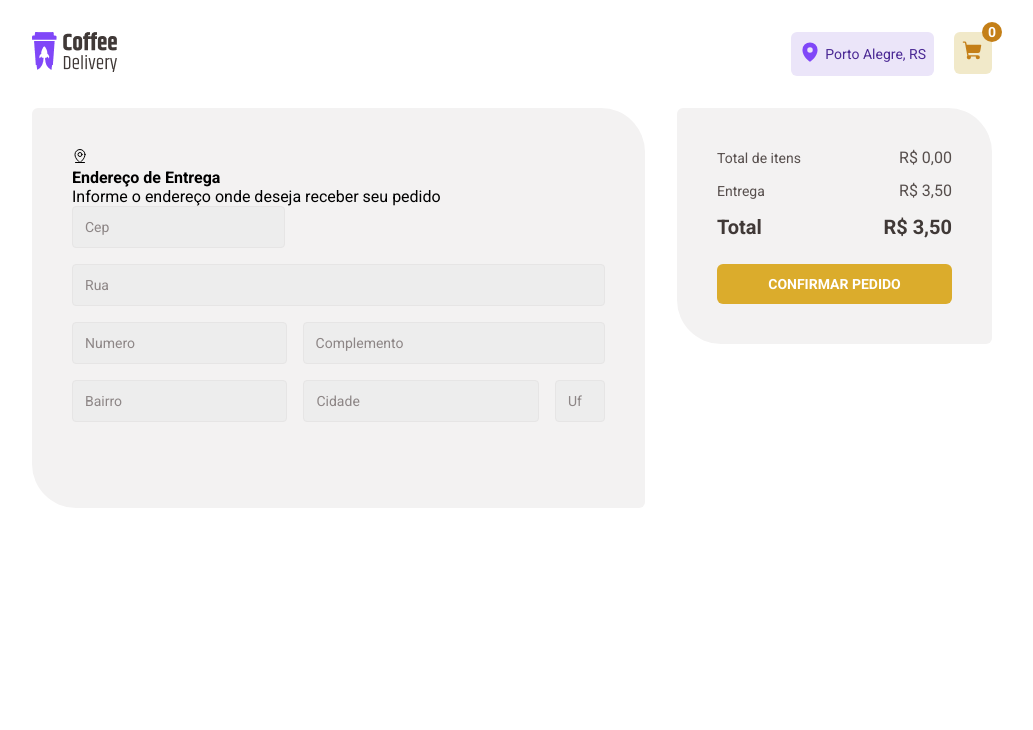
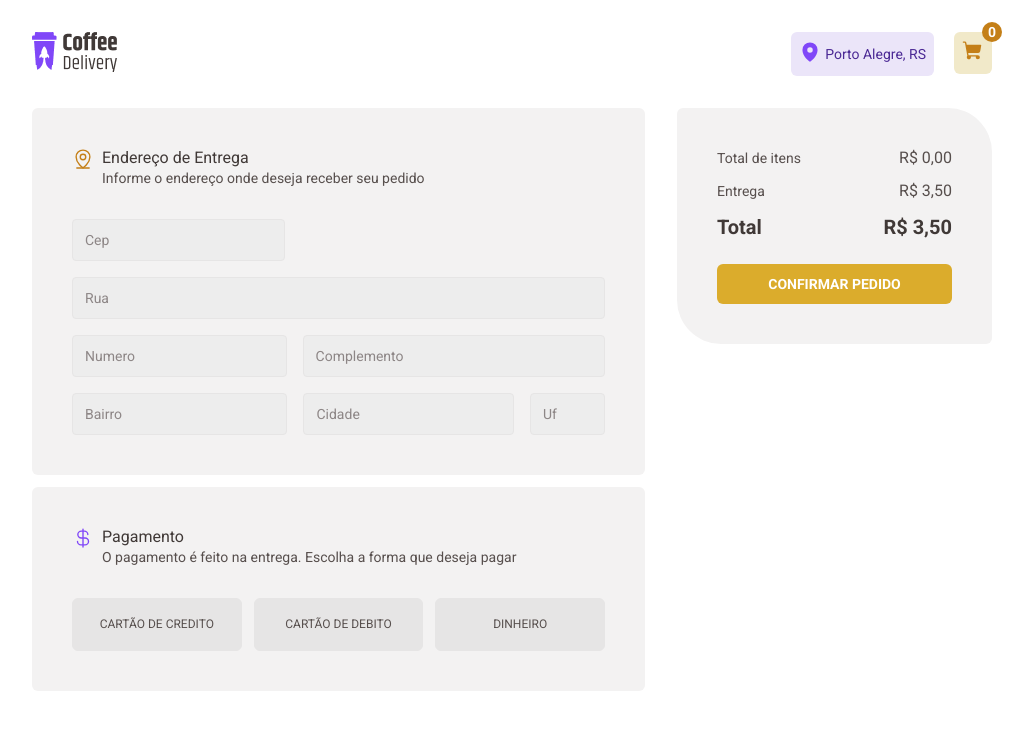
Before and after one commit to Du-devBR/rocketseatDesafio-Coffee-delivery, a React (Vite) app in the folder coffeeDelivery/: page /checkout in a window 1280 px wide. Shown: the top 730 px of the page, without its empty margins (128-1161 px from the left). Built offline with nearby package versions, Linux system fonts and the light colour scheme.

Commit message:
feat: finalizado estilização forms

```diff
--- a/coffeeDelivery/src/components/Forms/components/Address/index.tsx
+++ b/coffeeDelivery/src/components/Forms/components/Address/index.tsx
@@ -1,16 +1,18 @@
 import { MapPinLine } from "phosphor-react";
-import { ContainerAddress, ContainerComplement, Street, ZipCode, FormContainer, StyledInput, Number, Complement, ContainerComplementAddress, Region, City, StateCode } from "./style";
+import { ContainerAddress, ContainerComplement, Street, ZipCode, FormContainer, StyledInput, Number, Complement, ContainerComplementAddress, Region, City, StateCode, HeaderContainer, SubtitleContainer, IconLocation } from "./style";
 
 export function Address(){
   return(
     <ContainerAddress>
-      <header>
-        <MapPinLine  />
-        <div>
+      <HeaderContainer>
+        <IconLocation>
+          <MapPinLine size={22} />
+        </IconLocation>
+        <SubtitleContainer>
           <strong>Endereço de Entrega</strong>
           <p>Informe o endereço onde deseja receber seu pedido</p>
-        </div>
-      </header>
+        </SubtitleContainer>
+      </HeaderContainer>
       <FormContainer>
         <ZipCode>
           <StyledInput type="text" placeholder="Cep" />
--- a/coffeeDelivery/src/components/Forms/components/Address/style.ts
+++ b/coffeeDelivery/src/components/Forms/components/Address/style.ts
@@ -4,7 +4,41 @@ export const ContainerAddress = styled.div`
   display: flex;
   flex-direction: column;
   width: 100%;
+  gap: 2rem;
   padding: 2.5rem;
+  background: ${props => props.theme["base-card"]};
+  border-radius: 0.375rem;
+  margin-bottom: 0.75rem;
+`
+
+export const HeaderContainer = styled.header`
+  display: flex;
+  align-items: flex-start;
+  gap: 0.5rem;
+
+`
+
+export const IconLocation = styled.span`
+  color: ${props => props.theme["yellow-dark"]};
+`
+
+export const SubtitleContainer = styled.div`
+  display: flex;
+  flex-direction: column;
+
+  strong {
+    line-height: 130%;
+    font-weight: 400;
+    font-size: ${props => props.theme.font_roboto["Text M"]};
+    color: ${props => props.theme["base-subtitle"]};
+  }
+
+  p {
+    line-height: 130%;
+    font-weight: 400;
+    font-size: ${props => props.theme.font_roboto["Text S"]};
+    color: ${props => props.theme["base-text"]};
+  }
 `
 
 export const FormContainer = styled.div`
@@ -41,7 +75,6 @@ export const Number = styled.div`
 export const ContainerComplementAddress = styled.div`
   width: 100%;
   display: flex;
-  /* justify-content: space-between; */
   gap: 1rem;
 `
 
@@ -50,11 +83,11 @@ export const Region = styled.div`
 `
 
 export const City = styled.div`
-  width: calc(50% - 1rem);
+  width: calc(45% - 1rem);
 `
 
 export const StateCode = styled.div`
-  width: 10%;
+  width: 15%;
 `
 
 export const StyledInput = styled.input`
--- /dev/null
+++ b/coffeeDelivery/src/components/Forms/components/Payment/index.tsx
@@ -0,0 +1,42 @@
+import { CurrencyDollar } from "phosphor-react";
+import { IconDolar, PaymentContainer, PaymentForm, PaymentHeader, SelectPayment, SubtitleContainer } from "./style";
+import { useState } from "react";
+
+export function Payment(){
+
+  const [teste, setTeste] = useState(null)
+
+  function handleTeste(event) {
+
+    setTeste(event.target.value)
+  }
+
+  console.log(teste)
+  return(
+    <PaymentContainer>
+      <PaymentHeader>
+        <IconDolar>
+          <CurrencyDollar size={22}/>
+        </IconDolar>
+        <SubtitleContainer>
+          <strong>Pagamento</strong>
+          <p>O pagamento é feito na entrega. Escolha a forma que deseja pagar</p>
+        </SubtitleContainer>
+      </PaymentHeader>
+      <PaymentForm>
+        <SelectPayment htmlFor="1" className={teste === 'creditCard' ? 'selected' : ''}>
+          <input type="radio" value={"creditCard"} id="1" onChange={handleTeste} checked={teste === 'creditCard'} />
+          Cartão de credito
+        </SelectPayment>
+        <SelectPayment htmlFor="2" className={teste === 'debitCard' ? 'selected' : ''}>
+          <input type="radio" value={"debitCard"} id="2" onChange={handleTeste} checked={teste === 'debitCard'} />
+          Cartão de Debito
+        </SelectPayment>
+        <SelectPayment htmlFor="3" className={teste === 'money' ? 'selected' : ''}>
+          <input type="radio" value={"money"} id="3" onChange={handleTeste} checked={teste === 'money'} />
+          Dinheiro
+        </SelectPayment>
+      </PaymentForm>
+    </PaymentContainer>
+  )
+}
--- /dev/null
+++ b/coffeeDelivery/src/components/Forms/components/Payment/style.ts
@@ -0,0 +1,70 @@
+import { styled } from "styled-components";
+
+export const PaymentContainer = styled.div`
+  padding: 2.5rem;
+  background: ${props => props.theme["base-card"]};
+  border-radius: 0.375rem;
+`
+
+
+export const PaymentHeader = styled.header`
+  display: flex;
+  gap: 0.5rem;
+  align-items: flex-start;
+  margin-bottom: 2rem;
+`
+
+export const IconDolar = styled.span`
+  color: ${props => props.theme.purple};
+`
+export const SubtitleContainer = styled.div`
+  display: flex;
+  flex-direction: column;
+
+  strong {
+    line-height: 130%;
+    font-weight: 400;
+    font-size: ${props => props.theme.font_roboto["Text M"]};
+    color: ${props => props.theme["base-subtitle"]};
+  }
+
+  p {
+    line-height: 130%;
+    font-weight: 400;
+    font-size: ${props => props.theme.font_roboto["Text S"]};
+    color: ${props => props.theme["base-text"]};
+  }
+`
+
+export const PaymentForm = styled.div`
+  display: flex;
+  justify-content: space-between;
+  gap: 0.75rem;
+`
+
+export const SelectPayment = styled.label`
+  display: flex;
+  align-items: center;
+  justify-content: center;
+  width: 100%;
+  padding: 1rem;
+  border-radius: 0.375rem;
+  text-transform: uppercase;
+  line-height: 160%;
+  font-weight: 400;
+  font-size: ${props => props.theme.font_roboto["Button M"]};
+  color: ${props => props.theme["base-text"]};
+  background: ${props => props.theme["base-button"]};
+  border: solid 1px ${props => props.theme["base-button"]};
+
+  &.selected {
+    background: ${props => props.theme["purple-light"]};
+    border: solid 1px ${props => props.theme.purple};
+  }
+
+  input {
+    display: none;
+  }
+
+
+`
--- a/coffeeDelivery/src/components/Forms/index.tsx
+++ b/coffeeDelivery/src/components/Forms/index.tsx
@@ -1,10 +1,13 @@
 import { Address } from "./components/Address";
+import { Payment } from "./components/Payment";
 import { FormsContainer } from "./style";
 
 export function Forms(){
+
   return(
     <FormsContainer>
       <Address />
+      <Payment />
     </FormsContainer>
   )
 }
--- a/coffeeDelivery/src/components/Forms/style.ts
+++ b/coffeeDelivery/src/components/Forms/style.ts
@@ -2,7 +2,4 @@ import { styled } from "styled-components";
 
 export const FormsContainer = styled.div`
   width: 100%;
-  height: 400px;
-  background: ${props => props.theme["base-card"]};
-  border-radius: 0.375rem 2.75rem 0.375rem 2.75rem;
 `
```
